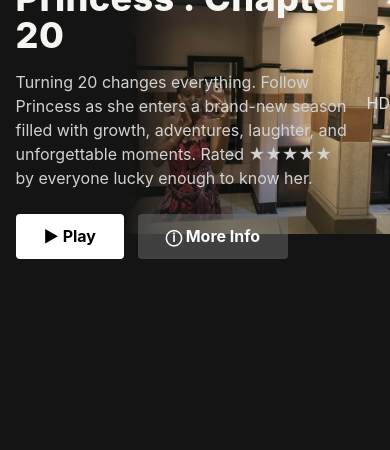
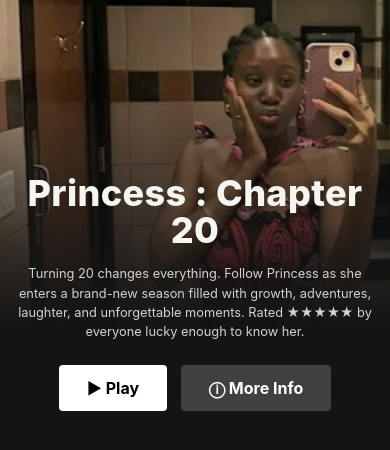
Before and after one commit to itxjoshy/Jbw, a React (Vite) app: page /home in a window 390 px wide. Shown: the part 276-726 px from the top of the page. Built offline with nearby package versions, Linux system fonts and the light colour scheme; no server answers.

Commit message:
updated mobile ui

```diff
--- a/src/pages/HomePage.jsx
+++ b/src/pages/HomePage.jsx
@@ -101,9 +101,6 @@ function HomePage() {
         className="hero-banner"
         style={{
           backgroundImage: `url(${bg})`,
-          backgroundSize: "120%",
-          backgroundPosition: "left center",
-          backgroundRepeat: "no-repeat",
         }}
       >
         <div className="hero-gradient" />
--- a/src/styles/global.css
+++ b/src/styles/global.css
@@ -358,6 +358,9 @@ a {
   align-items: center;
   background: #141414;
   overflow: hidden;
+  background-size: 120%;
+  background-position: "left center";
+  background-repeat: "no-repeat";
 }
 
 .hero-image {
@@ -1785,6 +1788,35 @@ a {
 
 /* ---- landing page responsive ---- */
 @media (max-width: 900px) {
+  .hero-banner {
+    flex-direction: column;
+    justify-content: end;
+    align-items: center;
+    text-align: center;
+    height: 70vh;
+    background-size: cover;
+    background-position: 30% bottom;
+    background-repeat: no-repeat;
+  }
+  .hero-details p {
+    font-size: 0.8rem;
+  }
+  .hero-buttons {
+    align-items: center;
+    justify-content: center;
+  }
+  .hero-gradient {
+    position: absolute;
+    inset: 0;
+    background: linear-gradient(
+      360deg,
+      #141414,
+      #141414 20%,
+      rgba(20, 20, 20, 0.411) 35%,
+      rgba(20, 20, 20, 0.15) 48%,
+      transparent 85%
+    );
+  }
   .section-feature,
   .section-feature--reverse {
     flex-direction: column;
```
